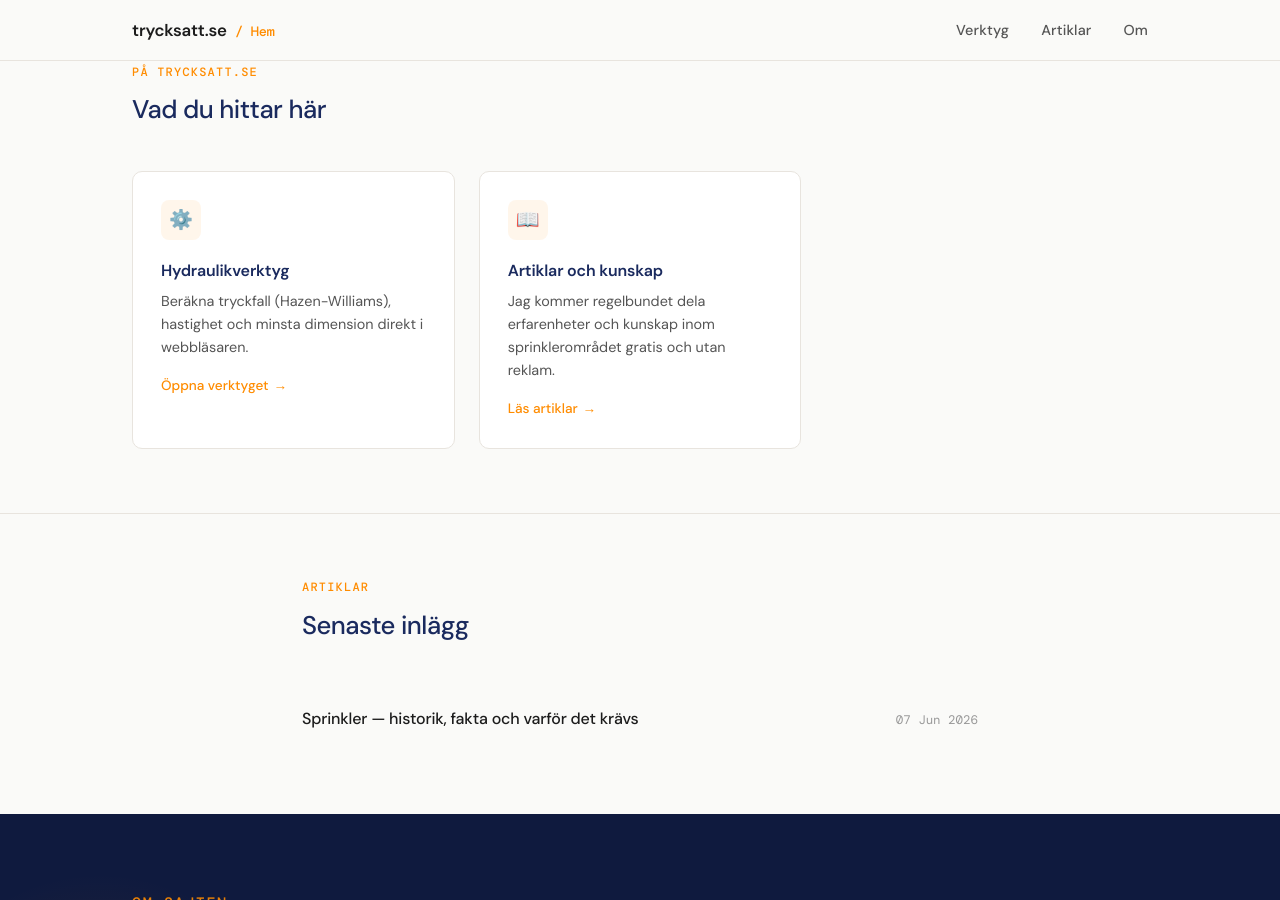
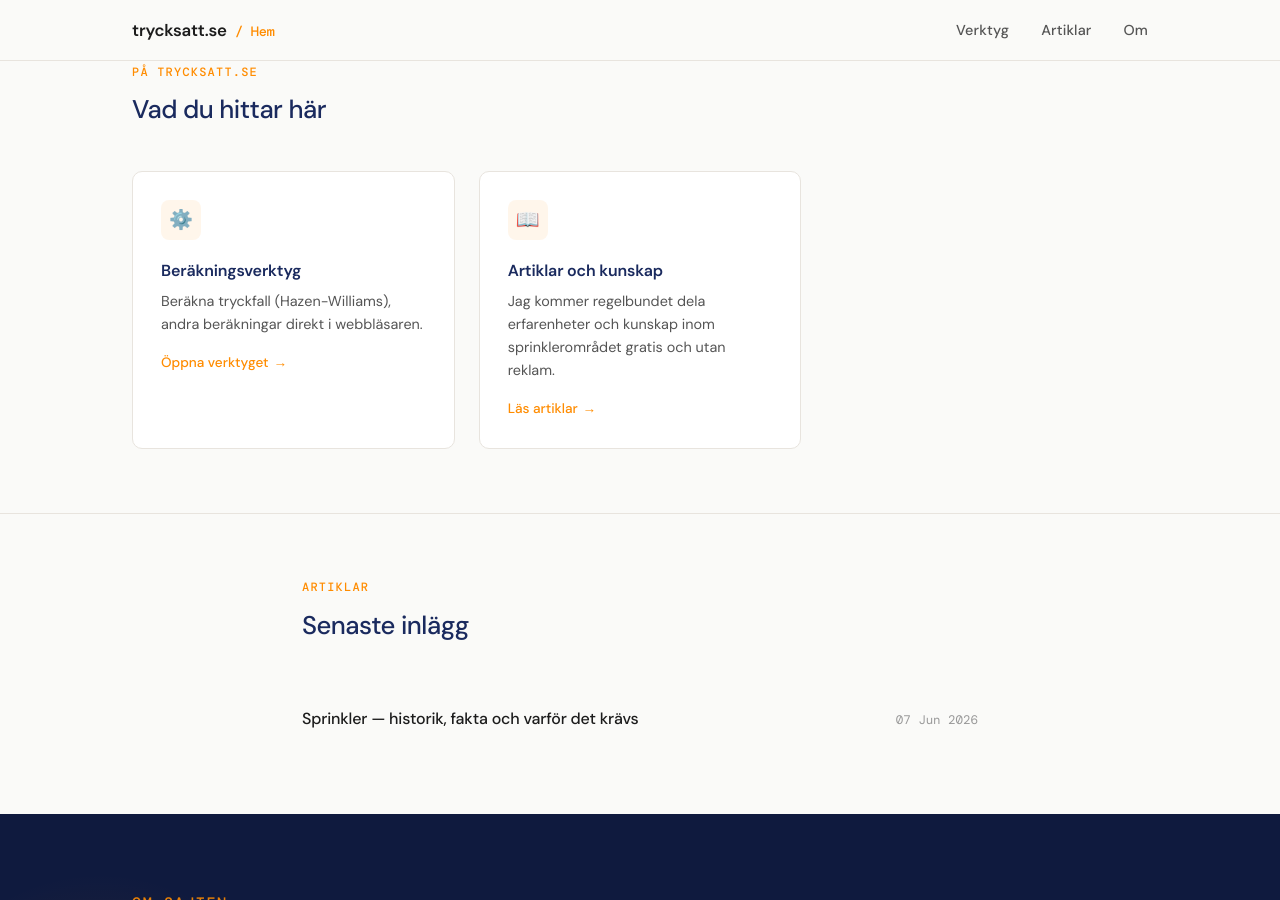
Before and after one commit to SurealSwede/trycksatt.se, a Jekyll site: the page built from index.html, in a window 1280 px wide and 900 px high, scrolled down 602 px. Built offline with Jekyll 4.4.1, drawn with Linux system fonts in a browser that asks for light colours.

Commit message:
Update index.html

```diff
--- a/index.html
+++ b/index.html
@@ -34,9 +34,9 @@ title: "Trycksatta släcksystem"
     <div class="card-grid">
       <div class="card">
         <div class="card__icon">⚙️</div>
-        <h3 class="card__title">Hydraulikverktyg</h3>
+        <h3 class="card__title">Beräkningsverktyg</h3>
         <p class="card__body">
-          Beräkna tryckfall (Hazen-Williams), hastighet och minsta dimension direkt i webbläsaren.
+          Beräkna tryckfall (Hazen-Williams), andra beräkningar direkt i webbläsaren.
         </p>
         <a href="/verktyg/" class="card__link">Öppna verktyget</a>
       </div>
```
